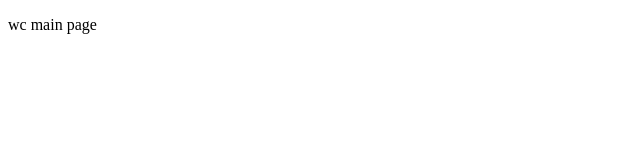
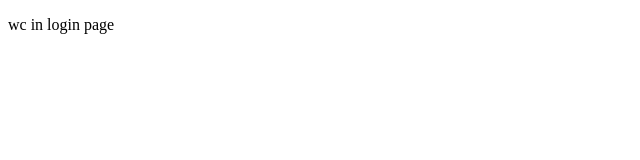
Before and after one commit to Ayushrane45/src, a plain HTML site: page index.htm in a window 1280 px wide. Shown: the full height of the page, 0-640 px from the left. Drawn offline with Linux system fonts and the light colour scheme.

Commit message:
Update index.htm

```diff
--- a/index.htm
+++ b/index.htm
@@ -7,6 +7,6 @@
 </head>
 <body>
 
-    <p>wc main page</p>
+    <p>wc in login page</p>
 </body>
 </html>
```
